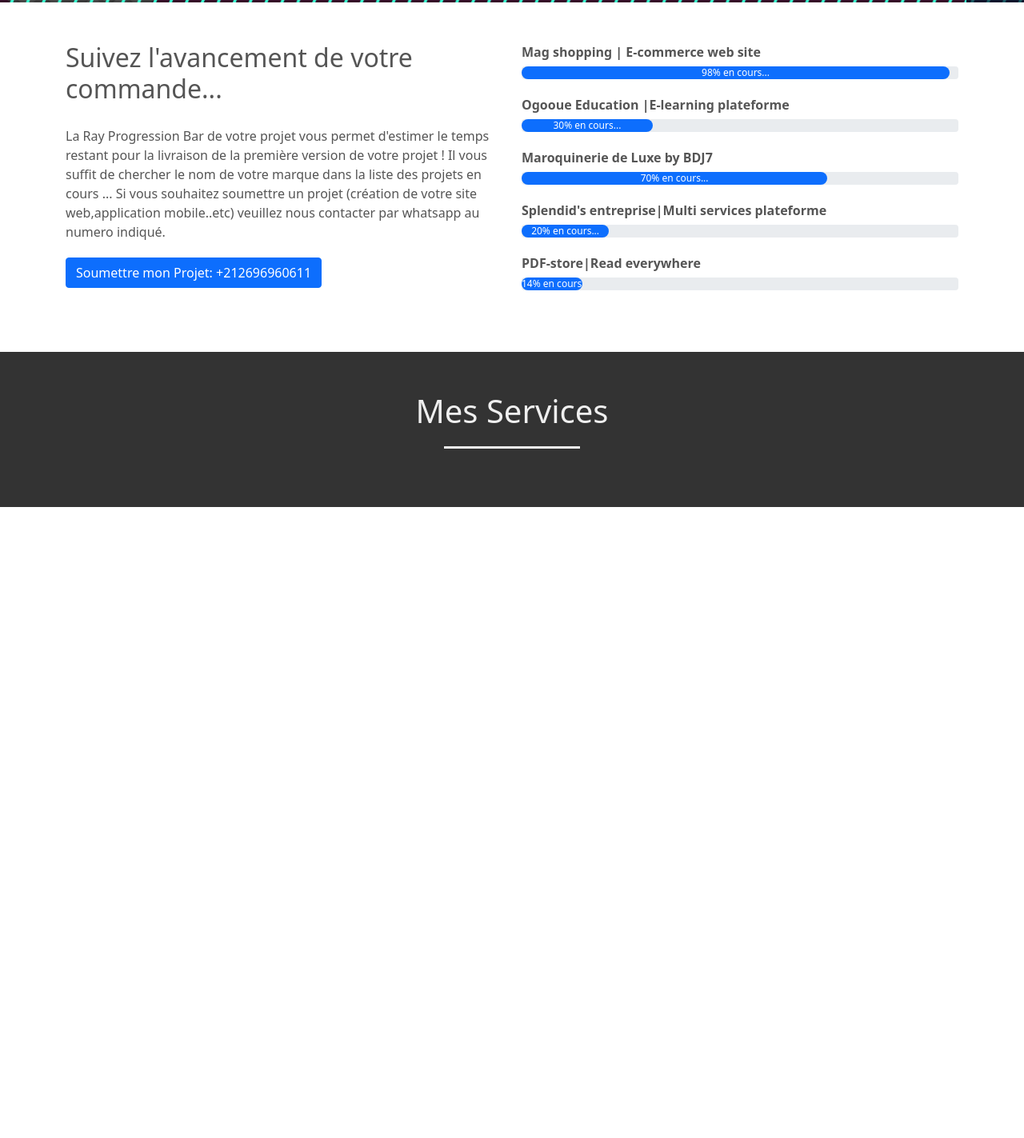
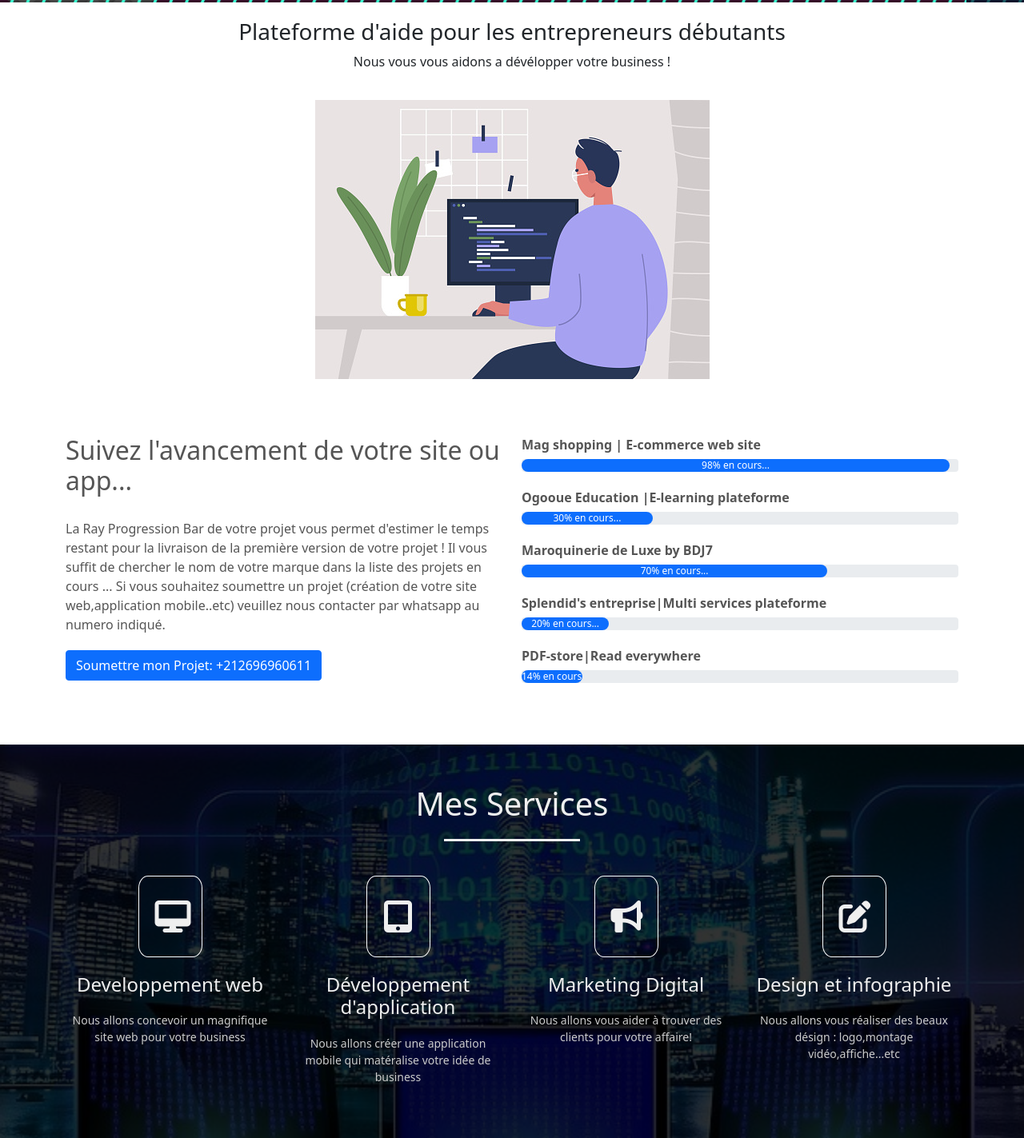
Before and after one commit to magshopping/ray-agency, a plain HTML site: page index.html in a window 1280 px wide. Shown: the part 774-2197 px from the top of the page at 80% size. Before the commit the page ends 1408 px from the top, so only its background shows below. Drawn offline with nearby package versions, Linux system fonts and the light colour scheme.

Commit message:
2eme envois ray-agency

```diff
--- a/index.html
+++ b/index.html
@@ -4,6 +4,8 @@
     <meta charset="UTF-8">
     <title>RAY-AGENCY |Site and App Bulder for business</title>
     <link rel="stylesheet" href="style.css">
+    <!---------kit code for fontawesome------->
+    <script src="https://kit.fontawesome.com/a62f1c10f0.js" crossorigin="anonymous"></script>
      <!-- CSS only Boostrap cdn : permet d'utiliser le css de boostrap -->
     <!-- CSS only -->
     <link href="https://cdn.jsdelivr.net/npm/bootstrap@5.0.0-beta3/dist/css/bootstrap.min.css"
@@ -95,12 +97,22 @@
   </button>
 </div>
     </div>
+    <!-------------------Welcome to Ray-Agency------------------------->
+    <section class="welcome">
+      <div class="text-acc">
+        <h3>Plateforme d'aide pour les entrepreneurs débutants</h3>
+        <p>Nous vous vous aidons a dévélopper votre business !</p>
+      </div>
+      <div class="img-acc">
+        <img src="images/cover-5.jpg" alt="images-web-master">
+      </div>
+    </section>
     <!-----------------------A propos---------------------------->
     <section id="about">
       <div class="container">
         <div class="row">
           <div class="col-md-6">
-            <h2>Suivez l'avancement de votre commande... </h2>
+            <h2>Suivez l'avancement de votre site ou app... </h2>
             <div class="about-content">
               La Ray Progression Bar de votre projet vous permet d'estimer le temps restant
               pour la livraison de la première version de votre projet ! Il vous suffit de chercher le nom de votre
@@ -146,8 +158,35 @@
       <div class="row services">
           <div class="col-md-3 text-center">
             <div class="icon">
-
+              <i class="fas fa-desktop"></i>
             </div>
+            <h4>Developpement web</h4>
+            <p>Nous allons concevoir un magnifique site web pour votre business
+            </p>
+          </div>
+          <div class="col-md-3 text-center">
+            <div class="icon">
+              <i class="fas fa-tablet-alt"></i>
+            </div>
+            <h4>Développement d'application</h4>
+            <p>Nous allons créer une application mobile qui matéralise votre idée de business
+            </p>
+          </div>
+          <div class="col-md-3 text-center">
+            <div class="icon">
+              <i class="fas fa-bullhorn"></i>
+            </div>
+            <h4>Marketing Digital</h4>
+            <p>Nous allons vous aider à trouver des clients pour votre affaire!
+            </p>
+          </div>
+          <div class="col-md-3 text-center">
+            <div class="icon">
+              <i class="fas fa-edit"></i>
+            </div>
+            <h4>Design et infographie</h4>
+            <p>Nous allons vous réaliser des beaux désign : logo,montage vidéo,affiche...etc
+            </p>
           </div>
       </div>
   </div>
--- a/style.css
+++ b/style.css
@@ -49,6 +49,21 @@
     color: #fff;
     font-size: 42px;
 }
+/*-------------------Welcome to Ray-Agency------------------------->*/
+.welcome{
+    width: 100%;
+}
+.text-acc{
+    text-align: center;
+    padding-top: 20px;
+}
+.img-acc{
+    padding-top: 20px;
+    padding-bottom: 20px;
+    text-align: center;
+    background-color:#fff;
+
+}
 
 /**<!-----------------------A propos---------------------------->*/
 #about{
@@ -80,7 +95,7 @@
 
 /***-------------SERVICES-----------------****/
 #services{
-    background-image: linear-gradient(rgba(0,0,0,0.8),rgba(0,0,0,0.8)), url(images/Cover-1.png);
+    background-image: linear-gradient(rgba(0,0,0,0.8),rgba(0,0,0,0.8)), url(images/cover-4.jpg);
     background-size: cover;
     background-position:center;
     color: #efefef !important;
@@ -102,3 +117,26 @@
     width: 170px;
     margin: 20px auto 5px;
 }
+.services{
+    margin-top: 40px;
+}
+.icon{
+    font-size: 40px;
+    margin: 20px auto;
+    padding:20px;
+    height: 80px;
+    width: 80px;
+    border: 1px solid #fff;
+    border-radius: 15%;
+    padding-bottom: 80px !important;
+}
+#services p{
+    font-size: 14px;
+    margin-top: 20px;
+    color: #ccc;
+}
+.services .col-md-3:hover{
+     background: #1cb34e;
+     cursor: pointer;
+     transition: 0.7s;
+}
```
Also changed, not shown: images/cover-4.jpg (added), images/cover-5.jpg (added).
